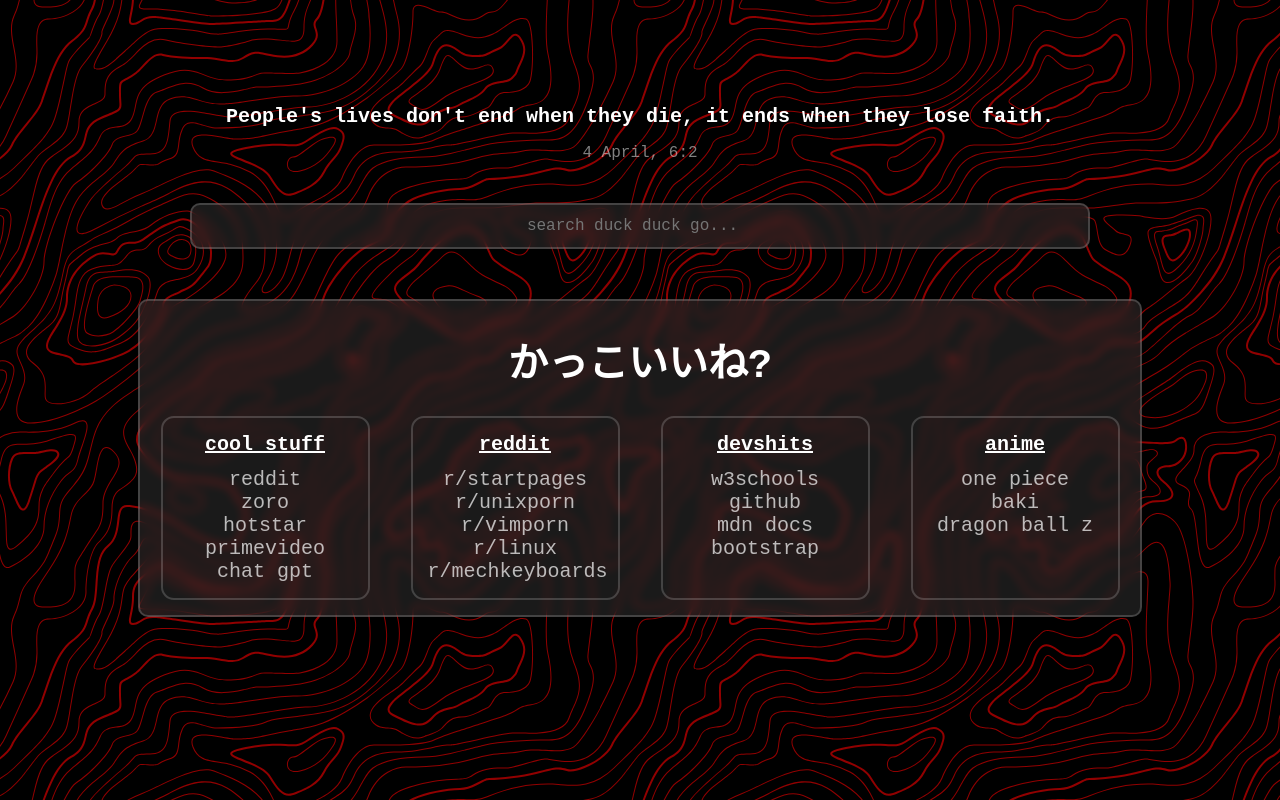
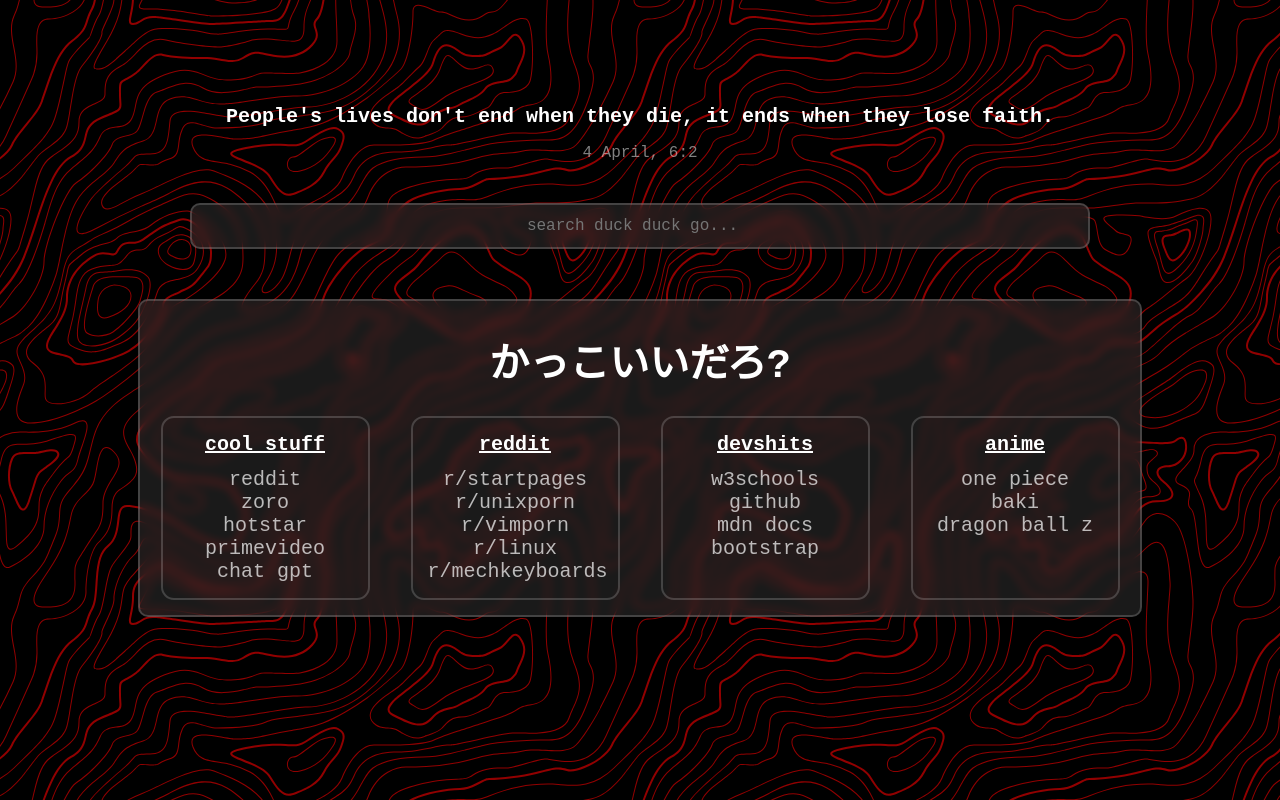
Before and after one commit to DhyaneshHarnale/CustomStartpage, a browser extension: page index.html in a window 1280 px wide. Drawn offline with Linux system fonts and the light colour scheme; a web font is replaced by a local one.

Commit message:
Updated Japanese Text.

```diff
--- a/index.html
+++ b/index.html
@@ -34,7 +34,7 @@
 
       <!-- All the bookmarks -->
       <div class="box-3">
-        <h1>かっこいいね?</h1>
+        <h1>かっこいいだろ?</h1>
         <div class="bookmarks">
           <ul>
             <li class="group">cool stuff</li>
```
